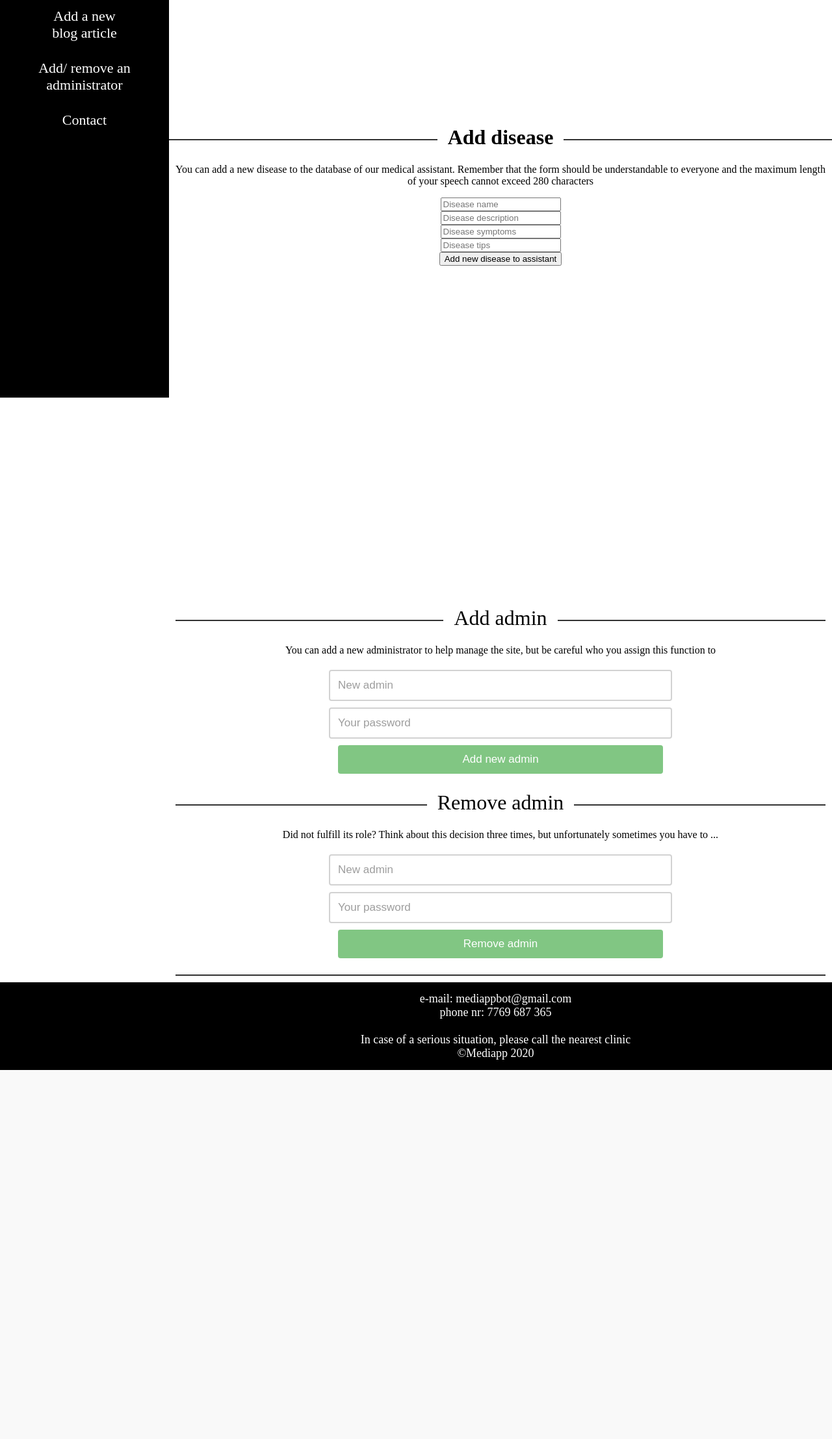
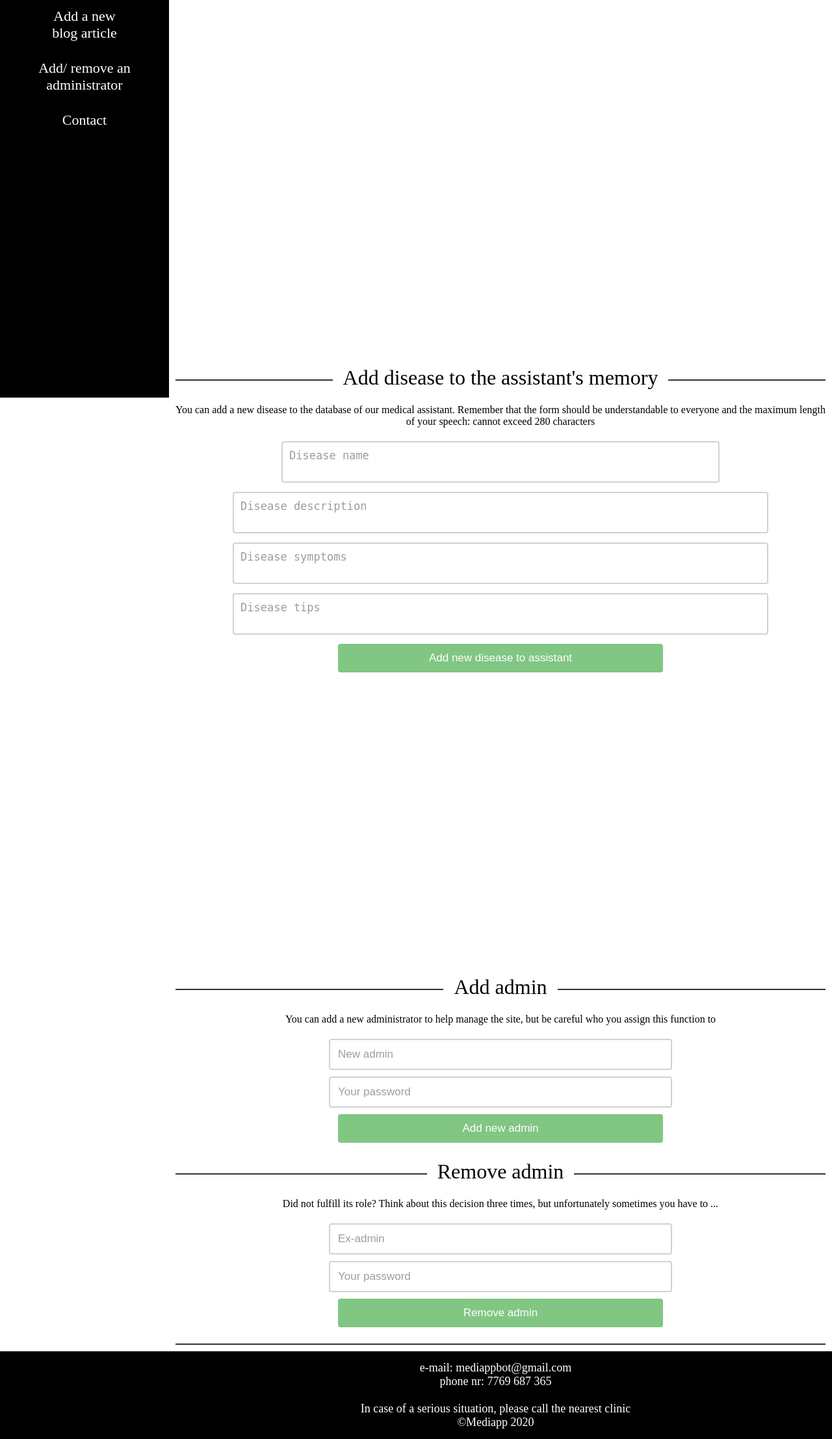
Before and after one commit to TR0U8L3-gif/Mediapp_kokurs, a PHP site: page /Mediapp_kokurs/user.php in a window 1280 px wide; the page is wider, and only the part inside the window is pictured. Shown: the part 268-2483 px from the top of that part at 65% size. Before the commit the page ends 1915 px from the top of that part, so only its background shows below. Run offline with PHP 8.4, Linux system fonts and the light colour scheme; the visitor is signed in with stand-in values (Sample User, id 1).

Commit message:
assistant knowledge
add new disease to assistant database

```diff
--- a/css/user.css
+++ b/css/user.css
@@ -1,4 +1,50 @@
-.admin h1 {
+.disease{
+height: auto;
+width: 100%;
+}
+textarea.disease{
+    height: auto;
+    width: 80%;
+    margin: 5px;
+    padding: 10px;
+    border-color: silver;
+    opacity: 0.70;
+    border-radius: 4px;
+    border-width: 2px;
+    font-size: 17px;
+    white-space: normal;
+    overflow-wrap: break-word;
+    text-decoration: none;
+    resize: none;
+    transition: 0.8s;
+}
+textarea.disease:hover{
+    border-color: silver;
+    opacity: 1;
+}
+button.add_disease{
+background-color: #4CAF50;
+color: white;
+cursor: pointer;
+border: none;
+border-radius: 4px;
+min-width: 240px;
+width: 50%;
+padding: 12px;
+opacity: 0.70;
+margin: 5px 0;
+display: inline-block;
+font-size: 17px;
+text-decoration: none;
+}
+button:hover{
+opacity: 1;
+}
+#disease_name{
+    width: 65%;
+}
+
+   h1 {
     overflow: hidden;
     text-align: center;
     font-weight: normal;
--- /dev/null
+++ b/js/admin.js
@@ -0,0 +1,55 @@
+        textarea1 = document.querySelector("#disease_name");
+        textarea1.addEventListener('input', autoResize, false);
+
+        textarea2 = document.querySelector("#disease_description");
+        textarea2.addEventListener('input', autoResize, false);
+
+        textarea3 = document.querySelector("#disease_symptoms");
+        textarea3.addEventListener('input', autoResize, false);
+
+        textarea4 = document.querySelector("#disease_tips");
+        textarea4.addEventListener('input', autoResize, false);
+
+        var upload = false;
+        btn = document.querySelector("#disease_btn");
+        info = document.querySelector("#disease_info");
+
+        function autoResize() {
+            this.style.height = 'auto';
+            this.style.height = (this.scrollHeight-20) + 'px';
+        }
+
+        window.onload = function() {
+            textarea1.value="";
+            textarea2.value="";
+            textarea3.value="";
+            textarea4.value="";
+        };
+
+        constrainInput = (event) => {
+            event.target.value = event.target.value.replace(/[\r\n\v]+/g, '')
+        }
+
+        document.querySelectorAll('textarea').forEach(el => {
+        el.addEventListener('keyup', constrainInput)
+        })
+
+        function illnes_isset(){
+
+            if(illnes.some( x => textarea1.value.includes(x))){
+                upload=false;
+            }
+            else{
+                upload=true;
+            }
+
+
+            if(upload){
+                btn.style.display = "inline-block";
+                info.innerHTML = "";
+            }
+            else{
+                btn.style.display = "none";
+                info.innerHTML = '<span style="color:red;">Example with that name already exists!</span><br>';
+            }
+        }
--- a/register.php
+++ b/register.php
@@ -42,7 +42,7 @@
 
                 if($register_ok=="true"){
                     if($connect->query("INSERT INTO users VALUES(NULL,'$name_r','$surname_r','$email','$nick','$password_hash',0)") && $connect->query("INSERT INTO info(username) VALUES('$nick')")){
-                    $_SESSION['error_register']='<span style="color:#4CAF50">Registration completed successfully!</span><br>';
+                    $_SESSION['error_register']='<span style="color:#4CAF50;">Registration completed successfully!</span><br>';
                     header('Location: index.php');
                     }
                 }
--- a/user.php
+++ b/user.php
@@ -92,18 +92,31 @@ var logged = false;
             echo "<p>You are the administrator of this website</p>";
             }
             ?>
-            </div>
+			</div>
+
+			<div id="Feel" class="test">
+			</div>
 
 			<div id="Disease" class="test">
-			<h1>Add disease</h1>
-				<div class="disease">
-				<p>You can add a new disease to the database of our medical assistant. Remember that the form should be understandable to everyone and the maximum length of your speech cannot exceed 280 characters</p>
-				<input id="disease_name" type="text" name="name" placeholder="Disease name" maxlength="280" required /> <br>
-				<input id="disease_description" type="text" name="description" placeholder="Disease description" maxlength="280" required /> <br>
-				<input id="disease_symptoms" type="text" name="symptoms" placeholder="Disease symptoms" maxlength="280" required /> <br>
-				<input id="disease_tips" type="text" name="tips" placeholder="Disease tips" maxlength="280" required /> <br>
-				<button class="add_disease">Add new disease to assistant</button>
-				</div>
+			<h1>Add disease to the assistant's memory</h1>
+				<form action="add_disease.php" method="post">
+					<div class="disease">
+					<p>You can add a new disease to the database of our medical assistant. Remember that the form should be understandable to everyone and the maximum length of your speech: cannot exceed 280 characters</p>
+					<div id="disease_info">
+						<?php
+							if(isset($_SESSION['error_disease'])){
+								echo $_SESSION['error_disease'];
+								unset($_SESSION['error_disease']);;
+							}
+						?>
+					</div>
+					<textarea class="disease" id="disease_name" type="text" name="name" placeholder="Disease name" onkeyup="illnes_isset()" maxlength="280" pattern="^[a-zA-Z0-9\.]*$" required></textarea> <br>
+					<textarea class="disease" id="disease_description" type="text" name="description" placeholder="Disease description" maxlength="280" pattern="^[a-zA-Z0-9\.]*$" required></textarea>  <br>
+					<textarea class="disease" id="disease_symptoms" type="text" name="symptoms" placeholder="Disease symptoms" maxlength="280" pattern="^[a-zA-Z0-9\.]*$" required></textarea>  <br>
+					<textarea class="disease" id="disease_tips" type="text" name="tips" placeholder="Disease tips" maxlength="280" pattern="^[a-zA-Z0-9\.]*$" required></textarea> <br>
+					<input id="disease_btn" type="submit" value="Add new disease to assistant" class="submit login"/>
+					</div>
+				</form>
 			</div>
 			<div id="Article" class="test">
 			</div>
@@ -136,7 +149,7 @@ var logged = false;
 										unset($_SESSION['error_remove_a']);;
 									}
 									?>
-								<input class="login" type="text" name="newAdmin" placeholder="New admin" required /> <br>
+								<input class="login" type="text" name="newAdmin" placeholder="Ex-admin" required /> <br>
 								<input class="login" type="password" name="password" placeholder="Your password" autocomplete="on" required /> <br>
 								<input type="submit" value="Remove admin" class="submit login"/>
 							</div>
@@ -165,5 +178,11 @@ var logged = false;
 
 	</div>
 	<script src="js/code.js"></script>
+	<script src="js/assistant.js"></script>
+	<?php
+	if(isset($admin)&&$admin>0){
+	echo '<script src="js/admin.js"></script>';
+	}
+	?>
 </body>
 </html>
```
Also changed, not shown: add_disease.php (added, +34 -0 lines), txt/illneses.txt (line endings or trailing spaces).
